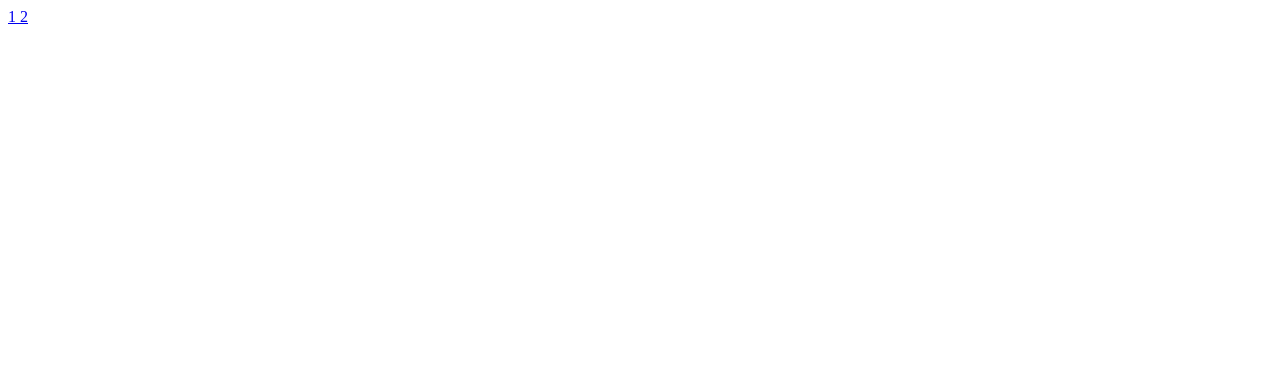
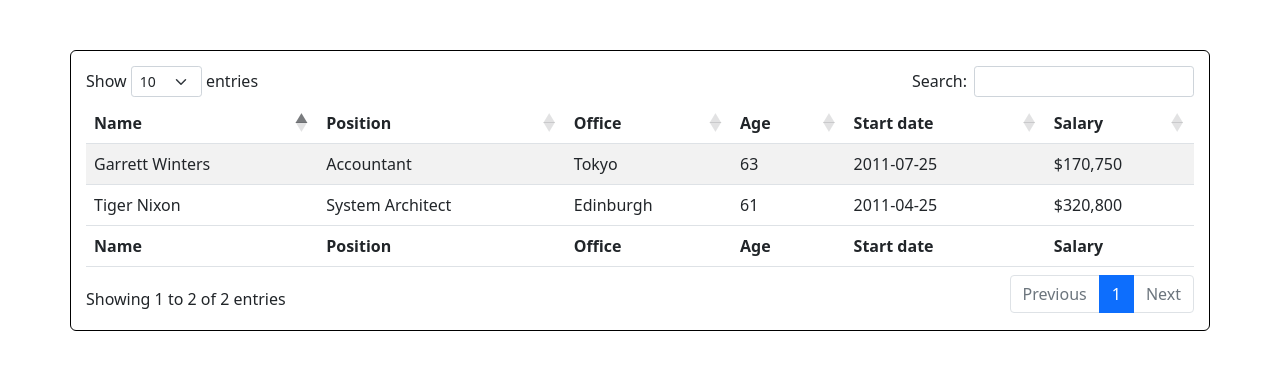
Before and after one commit to Begzod021/calendar, a Django app: page / in a window 1280 px wide. Before the commit the part shown is almost empty. Shown: the top 370 px of the page. Run offline with Django 4.2, Linux system fonts and the light colour scheme; data comes from the database, SQL or seed files in the repository; some libraries are stand-ins or nearby versions.

Commit message:
table  added

```diff
--- a/config/event/models.py
+++ b/config/event/models.py
@@ -1,4 +1,3 @@
-from tkinter import CASCADE
 from django.db import models
 
 
--- a/config/templates/tables.html
+++ b/config/templates/tables.html
@@ -5,10 +5,62 @@
     <meta http-equiv="X-UA-Compatible" content="IE=edge">
     <meta name="viewport" content="width=device-width, initial-scale=1.0">
     <title>Table</title>
+    <!-- css link -->
+    <link rel="stylesheet" href="https://cdnjs.cloudflare.com/ajax/libs/twitter-bootstrap/5.1.3/css/bootstrap.min.css">
+    <link rel="stylesheet" href="https://cdn.datatables.net/1.12.1/css/dataTables.bootstrap5.min.css">
+    <!-- script link -->
+    <script src="https://code.jquery.com/jquery-3.5.1.js"></script>
+    <script src="https://cdn.datatables.net/1.12.1/js/jquery.dataTables.min.js"></script>
+    <script src="https://cdn.datatables.net/1.12.1/js/dataTables.bootstrap5.min.js"></script>
 </head>
 <body>
-    {% for el in student %}
-        <a href="{% url 'calendar' %}"> {{ el.id }} </a>
-    {% endfor %}
+    <div class="container" style='margin-top: 50px; border: 1px solid #000; border-radius: 6px; padding: 15px;'>
+        <table id="example" class="table table-striped" style="width:100%">
+            <thead>
+                <tr>
+                    <th>Name</th>
+                    <th>Position</th>
+                    <th>Office</th>
+                    <th>Age</th>
+                    <th>Start date</th>
+                    <th>Salary</th>
+                </tr>
+            </thead>
+            <tbody>
+                <tr>
+                    <td>Tiger Nixon</td>
+                    <td>System Architect</td>
+                    <td>Edinburgh</td>
+                    <td>61</td>
+                    <td>2011-04-25</td>
+                    <td>$320,800</td>
+                </tr>
+                <tr>
+                    <td>Garrett Winters</td>
+                    <td>Accountant</td>
+                    <td>Tokyo</td>
+                    <td>63</td>
+                    <td>2011-07-25</td>
+                    <td>$170,750</td>
+                </tr>
+            </tbody>
+            <tfoot>
+                <tr>
+                    <th>Name</th>
+                    <th>Position</th>
+                    <th>Office</th>
+                    <th>Age</th>
+                    <th>Start date</th>
+                    <th>Salary</th>
+                </tr>
+            </tfoot>
+        </table>
+    </div>
+
 </body>
+<script>
+    $(document).ready(function () {
+    $('#example').DataTable();
+});
+</script>
 </html>
```
